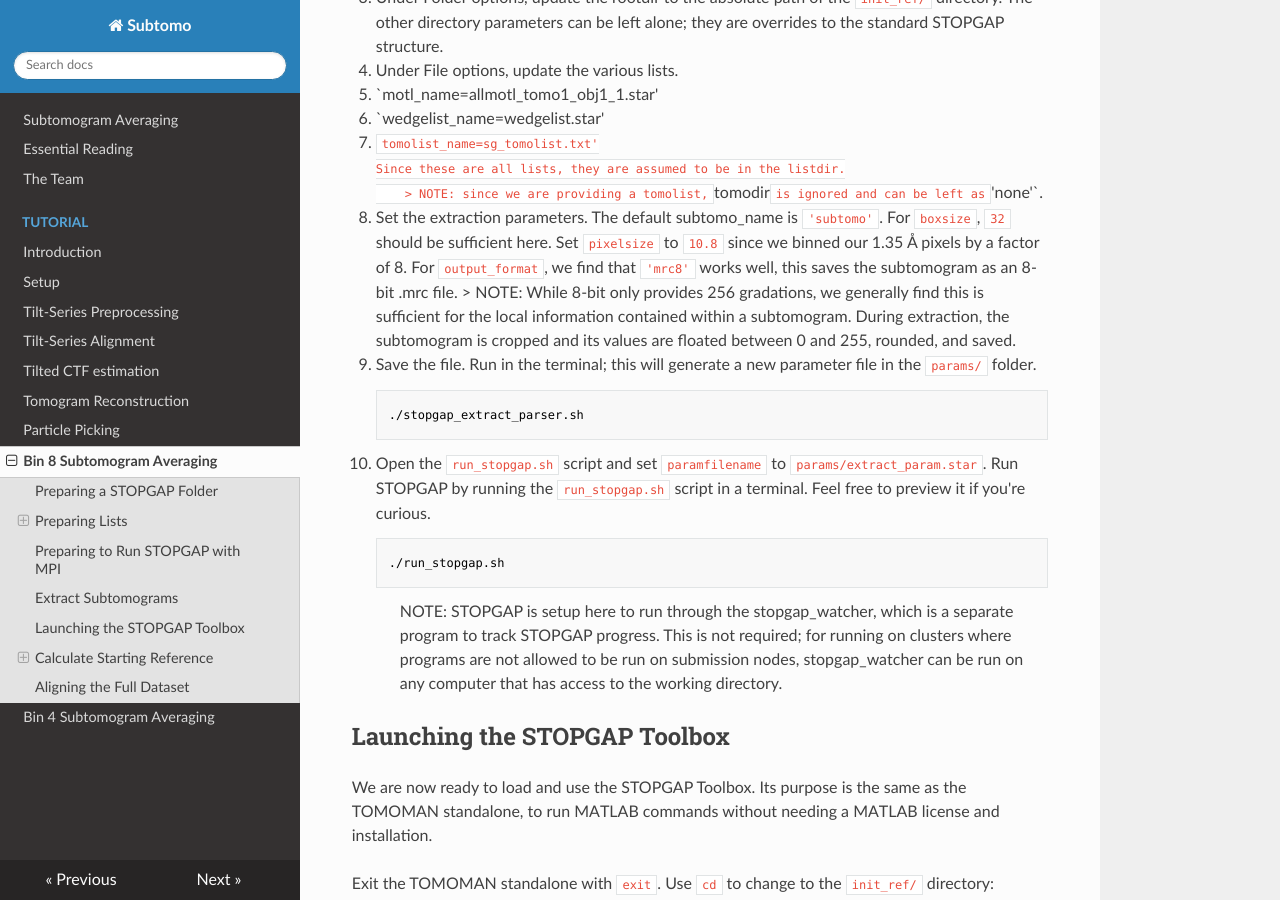
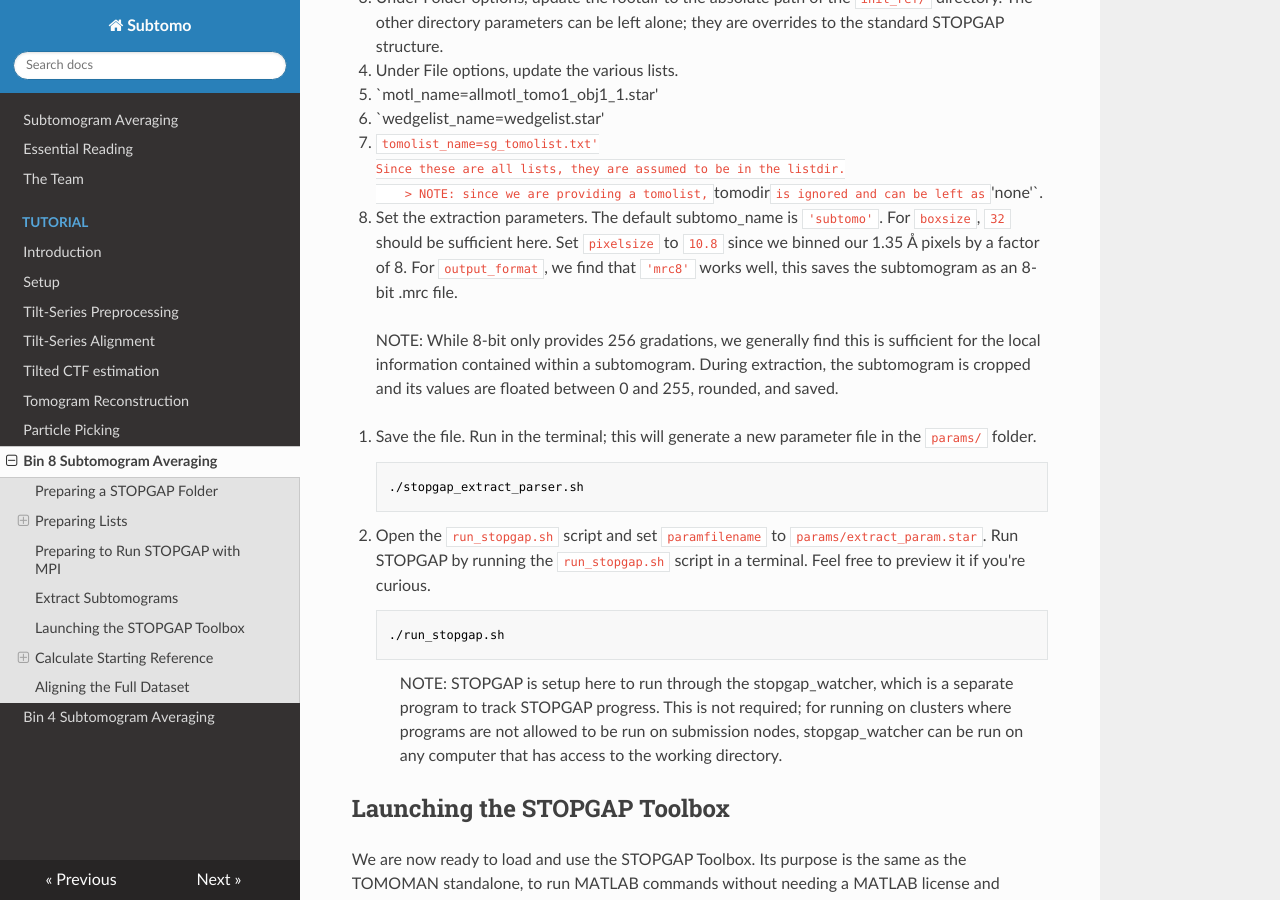
Before and after one commit to wan-lab-vanderbilt/subtomo-tutorials, an MkDocs documentation site: the page built from docs/hiv/bin8.md, in a window 1280 px wide and 900 px high, scrolled down 3183 px. Built offline with MkDocs 1.6.1, drawn with Linux system fonts in a browser that asks for light colours; nearby versions of some CDN libraries; formulas are drawn with MathJax 3; part of the change alters nothing that is shown.

Commit message:
Update bin8.md
added note

```diff
--- a/docs/hiv/bin8.md
+++ b/docs/hiv/bin8.md
@@ -133,15 +133,16 @@ The default subtomo_name is `'subtomo'`.
 For `boxsize`, `32` should be sufficient here.
 Set `pixelsize` to `10.8` since we binned our 1.35 Å pixels by a factor of 8.
 For `output_format`, we find that `'mrc8'` works well, this saves the subtomogram as an 8-bit .mrc file.
-        > NOTE: While 8-bit only provides 256 gradations, we generally find this is sufficient for the local information contained within a subtomogram.
+
+   > NOTE: While 8-bit only provides 256 gradations, we generally find this is sufficient for the local information contained within a subtomogram.
 During extraction, the subtomogram is cropped and its values are floated between 0 and 255, rounded, and saved.
 
-7. Save the file.
+8. Save the file.
 Run in the terminal; this will generate a new parameter file in the `params/` folder.
 
         ./stopgap_extract_parser.sh
 
-8. Open the `run_stopgap.sh` script and set `paramfilename` to `params/extract_param.star`.
+9. Open the `run_stopgap.sh` script and set `paramfilename` to `params/extract_param.star`.
 Run STOPGAP by running the `run_stopgap.sh` script in a terminal.
 Feel free to preview it if you're curious.
 
```
